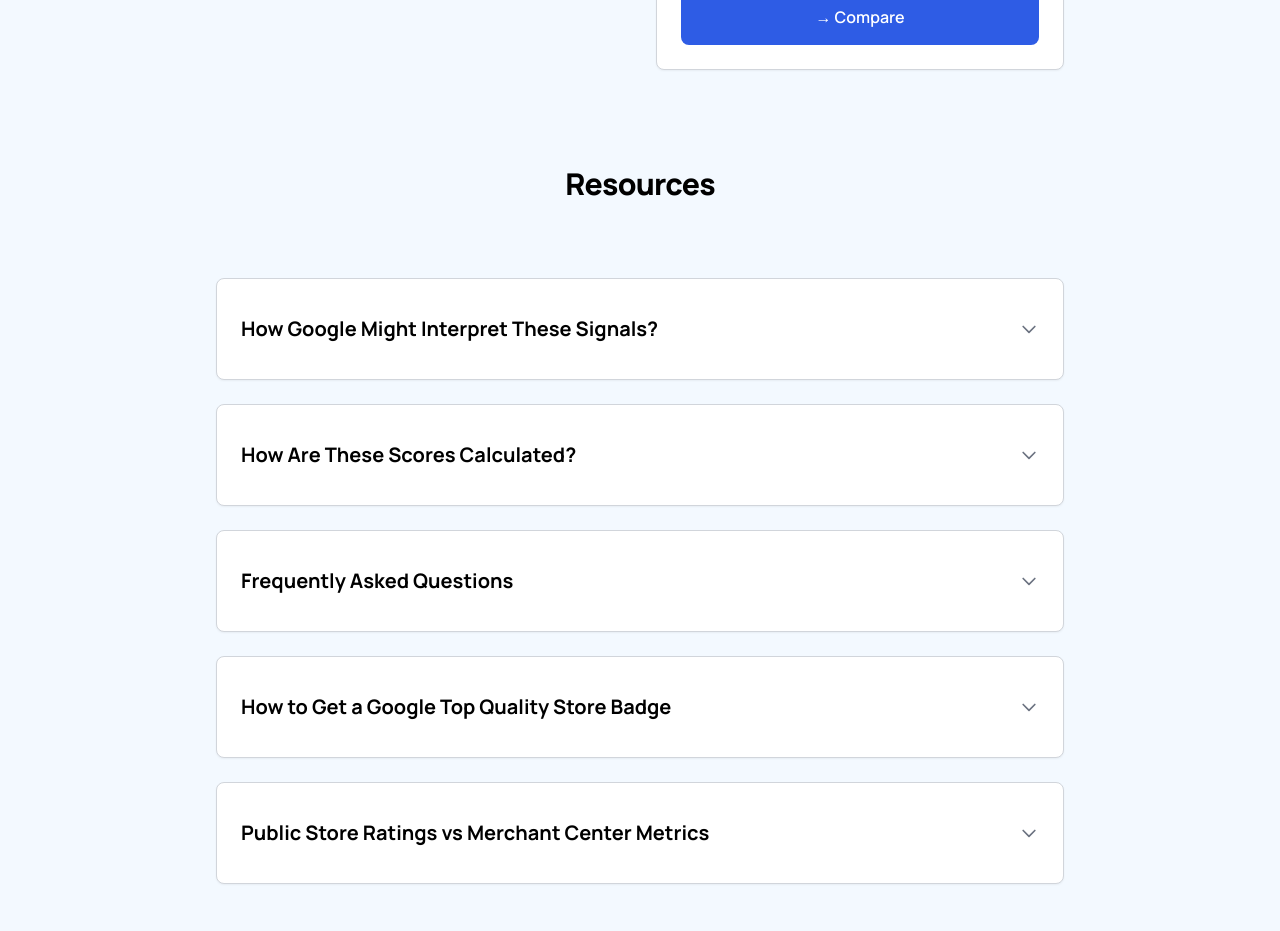
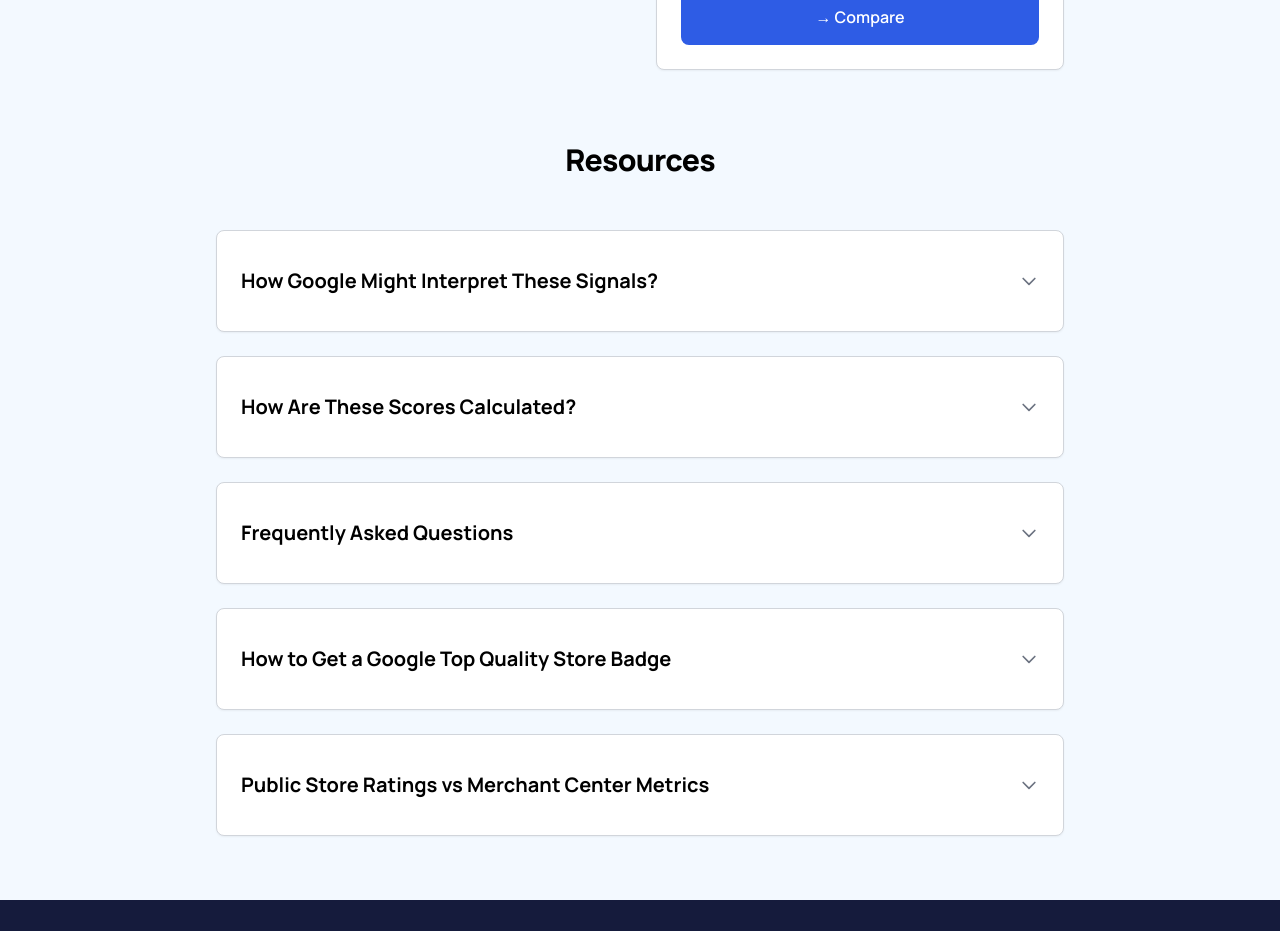
Before and after one commit to carlhendy/tsq-compartpr, a Next.js app: page / in a window 1280 px wide. Shown: the part 1360-2291 px from the top of the page. Built offline with nearby package versions, Linux system fonts and the light colour scheme.

Commit message:
Reduce vertical spacing between Resources header and FAQ buttons

```diff
--- a/app/page.tsx
+++ b/app/page.tsx
@@ -1032,7 +1032,7 @@ export default function Page() {
 
       {/* Resources Section - Full Width Background */}
       <div className="w-full" style={{ backgroundColor: '#F3F9FF' }}>
-        <div className="mb-2 sm:mb-3 text-center py-8">
+        <div className="mb-2 sm:mb-3 text-center py-2">
           <h1 className="text-2xl sm:text-2xl md:text-3xl text-black font-black tracking-tight" style={{ fontFamily: 'Manrope, sans-serif', fontWeight: '900' }}>
             Resources
           </h1>
```
